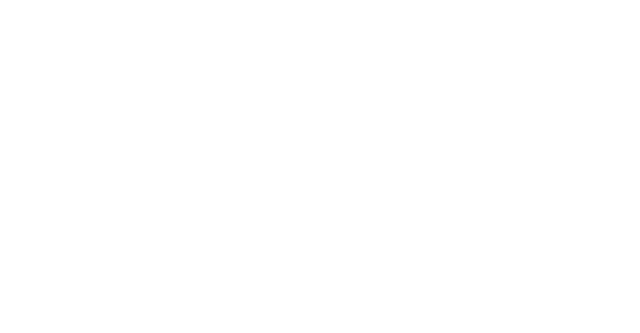
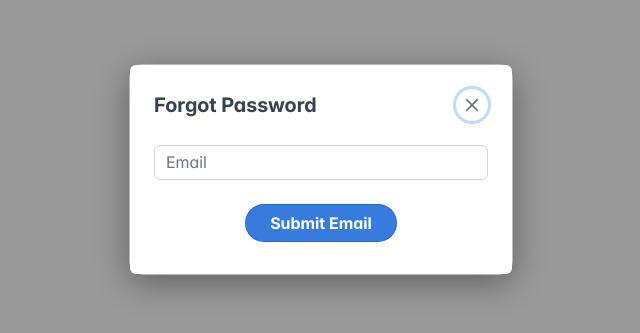
Before and after one commit to uiHarish/FlairDigital, a React (Create React App) app in the folder flairdigital/: page /forgotPassword in a window 1280 px wide. Before the commit this address had no page. Shown: the part 231-564 px from the top of the page, without its empty margins (319-959 px from the left). Built offline with nearby package versions, Linux system fonts and the light colour scheme.

Commit message:
forgot password UI Page

```diff
--- /dev/null
+++ b/flairdigital/src/Components/ForgotPassword/ForgotPassword.css
@@ -0,0 +1,68 @@
+.forgot-password-container {
+    display: flex;
+    justify-content: center;
+    align-items: center;
+    height: 100vh;
+    background-color: rgba(255, 255, 255, 0.1);
+    backdrop-filter: blur(10px);
+}
+
+.glass-effect-dialog {
+    background: rgba(255, 255, 255, 0.2);
+    border-radius: 15px;
+    box-shadow: 0 8px 32px rgba(0, 0, 0, 0.37);
+    backdrop-filter: blur(8px);
+    border: 1px solid rgba(255, 255, 255, 0.18);
+}
+
+.p-field {
+    margin-bottom: 1.5rem;
+}
+
+.p-error {
+    color: red;
+    font-size: 0.85rem;
+    margin-top: 0.25rem;
+}
+
+.dialog-footer {
+    display: flex;
+    justify-content: space-between;
+    margin-top: 1rem;
+}
+
+.p-button-glass {
+    background: rgba(21, 101, 216, 0.85);
+    border: 1px solid rgba(21, 101, 216, 0.85);
+    color: #fff;
+    transition: background-color 0.3s ease;
+}
+
+.p-button-glass:hover {
+    background: rgba(21, 101, 216, 1);
+}
+
+
+.forgot-password-container .p-dialog .p-inputtext-sm {
+    width: 100%;
+}
+
+.p-dialog .p-inputtext-sm {
+    padding: 0.5rem;
+}
+
+.p-dialog .p-float-label {
+    font-size: 1rem;
+    margin-bottom: 0.5rem;
+}
+
+.p-dialog .p-button-rounded {
+    border-radius: 50px;
+    padding: 0.5rem 1.5rem;
+    font-size: 1rem;
+}
+.submit-button{
+    display: flex;
+    justify-content: center;
+    align-items: center;
+}
--- /dev/null
+++ b/flairdigital/src/Components/ForgotPassword/ForgotPassword.jsx
@@ -0,0 +1,196 @@
+import React, { useState } from 'react';
+import axios from 'axios';
+import { InputText } from 'primereact/inputtext';
+import { Button } from 'primereact/button';
+import { Dialog } from 'primereact/dialog';
+import { useNavigate } from 'react-router-dom';
+import './ForgotPassword.css';
+
+const ForgotPassword = () => {
+    const [email, setEmail] = useState('');
+    const [visible, setVisible] = useState(true);
+    const [resetDialogVisible, setResetDialogVisible] = useState(false);
+    const [newPassword, setNewPassword] = useState('');
+    const [confirmPassword, setConfirmPassword] = useState('');
+    const [emailError, setEmailError] = useState('');
+    const [passwordError, setPasswordError] = useState('');
+    const [verificationCode, setVerificationCode] = useState('');
+    const [showVerificationCode, setShowVerificationCode] = useState(false);
+
+    const navigate = useNavigate();
+
+
+    const handleSubmit = async () => {
+        let isValid = true;
+        if (!email) {
+            setEmailError('Email is required');
+            isValid = false;
+        } else {
+            setEmailError('');
+        }
+
+        if (!isValid) {
+            return;
+        }
+
+        try {
+            // await axios.post('https://auth-c7xw.onrender.com/auth/forgot-password', { email });
+            setShowVerificationCode(true);
+        } catch (error) {
+            setEmailError('An error occurred while sending the reset link');
+        }
+    };
+
+    const handleVerificationSubmit = async () => {
+        if (!verificationCode) {
+            setEmailError('Verification code is required');
+            return;
+        }
+
+        try {
+            // await axios.post('https://auth-c7xw.onrender.com/auth/verify-code', { verificationCode });
+            setVisible(false);
+            setResetDialogVisible(true);
+        } catch (error) {
+            setEmailError('Invalid verification code');
+        }
+    };
+
+    const handleResetPassword = async () => {
+        let isValid = true;
+        if (!newPassword || !confirmPassword) {
+            setPasswordError('Both fields are required');
+            isValid = false;
+        } else if (newPassword !== confirmPassword) {
+            setPasswordError('Passwords do not match');
+            isValid = false;
+        } else {
+            setPasswordError('');
+        }
+
+        if (!isValid) {
+            return;
+        }
+
+        try {
+            // await axios.post('https://auth-c7xw.onrender.com/auth/reset-password', { newPassword, confirmPassword });
+            setResetDialogVisible(false);
+            navigate('/');
+        } catch (error) {
+            setPasswordError('An error occurred while resetting the password');
+        }
+    };
+
+    const handleCancel = () => {
+        setResetDialogVisible(false);
+        navigate('/');
+    };
+
+    return (
+        <div className="forgot-password-container">
+            <Dialog
+                header="Forgot Password"
+                visible={visible}
+                style={{ width: '30vw' }}
+                onHide={() => setVisible(false)}
+                className="glass-effect-dialog"
+            >
+                <div className="p-fluid">
+                    <div className="p-field">
+                        <span className="p-float-label">
+                            <InputText
+                                id="email"
+                                value={email}
+                                onChange={(e) => setEmail(e.target.value)}
+                                className="p-inputtext-sm"
+                            />
+                            <label htmlFor="email">Email</label>
+                        </span>
+                        {emailError && <small className="p-error">{emailError}</small>}
+                    </div>
+
+                    {showVerificationCode && (
+                        <div className="p-field">
+                            <span className="p-float-label">
+                                <InputText
+                                    id="verification-code"
+                                    value={verificationCode}
+                                    onChange={(e) => setVerificationCode(e.target.value)}
+                                    className="p-inputtext-sm"
+                                />
+                                <label htmlFor="verification-code">Verification Code</label>
+                            </span>
+                        </div>
+                    )}
+                </div>
+
+                <div className="submit-button">
+                    {!showVerificationCode ? (
+                        <Button
+                            label="Submit Email"
+                            className="p-button-rounded p-button-glass"
+                            onClick={handleSubmit}
+                        />
+                    ) : (
+                        <Button
+                            label="Submit Code"
+                            className="p-button-rounded p-button-glass"
+                            onClick={handleVerificationSubmit}
+                        />
+                    )}
+                </div>
+            </Dialog>
+
+            <Dialog
+                header="Reset Password"
+                visible={resetDialogVisible}
+                style={{ width: '30vw' }}
+                onHide={() => setResetDialogVisible(false)}
+                className="glass-effect-dialog"
+            >
+                <div className="p-fluid">
+                    <div className="p-field">
+                        <span className="p-float-label">
+                            <InputText
+                                id="new-password"
+                                type="password"
+                                value={newPassword}
+                                onChange={(e) => setNewPassword(e.target.value)}
+                                className="p-inputtext-sm"
+                            />
+                            <label htmlFor="new-password">New Password</label>
+                        </span>
+                    </div>
+                    <div className="p-field">
+                        <span className="p-float-label">
+                            <InputText
+                                id="confirm-password"
+                                type="password"
+                                value={confirmPassword}
+                                onChange={(e) => setConfirmPassword(e.target.value)}
+                                className="p-inputtext-sm"
+                            />
+                            <label htmlFor="confirm-password">Confirm Password</label>
+                        </span>
+                    </div>
+                    {passwordError && <small className="p-error">{passwordError}</small>}
+                </div>
+
+                <div className="dialog-footer">
+                    <Button
+                        label="Continue"
+                        className="p-button-rounded p-button-glass"
+                        onClick={handleResetPassword}
+                    />
+                    <Button
+                        label="Cancel"
+                        className="p-button-rounded p-button-glass"
+                        onClick={handleCancel}
+                    />
+                </div>
+            </Dialog>
+        </div>
+    );
+};
+
+export default ForgotPassword;
--- a/flairdigital/src/Components/LoginComponent/Login.jsx
+++ b/flairdigital/src/Components/LoginComponent/Login.jsx
@@ -132,7 +132,7 @@
 
         {/* <InputText className="inputText" placeholder="Username" />
         <InputText className="inputText" placeholder="Password" /> */}
-        <a href="/" className="fontColor">
+        <a href="/forgotPassword" className="fontColor">
           Forgot Password
         </a>
         <div className="loginButtons">
--- a/flairdigital/src/Routes.jsx
+++ b/flairdigital/src/Routes.jsx
@@ -4,6 +4,7 @@
 import 'primereact/resources/themes/lara-light-blue/theme.css';
 // import 'primereact/resources/themes/bootstrap4-dark-blue/theme.css';
 import 'primeicons/primeicons.css';
+import ForgotPassword from "./Components/ForgotPassword/ForgotPassword";
 
 
 
@@ -12,6 +13,7 @@
     <Router>
       <Routes>
         <Route path="/" element={<Home />} />
+        <Route path="/forgotPassword" element={<ForgotPassword/>} />
       </Routes>
     </Router>
   );
```
